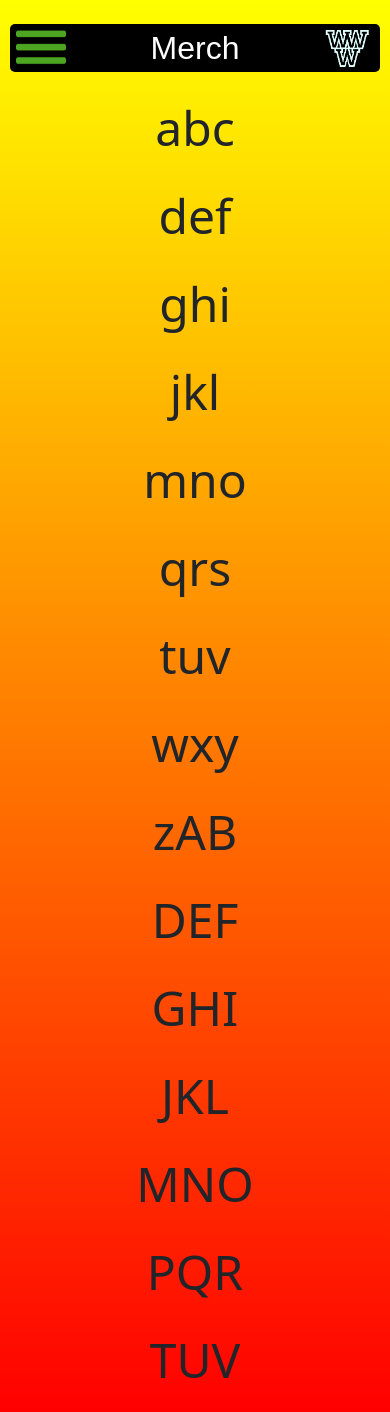
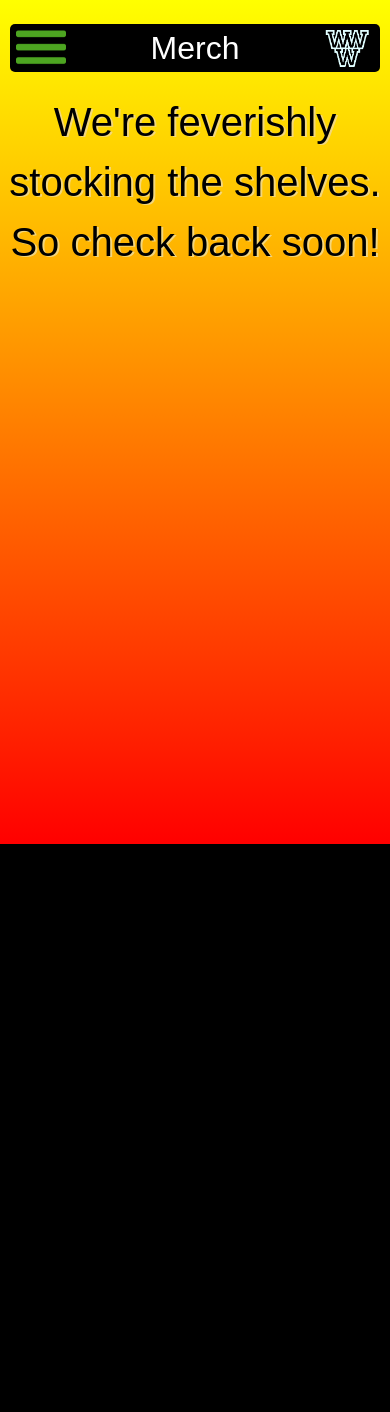
Before and after one commit to KippRei/kipprei.github.io, a PHP site: page /merch.html in a window 390 px wide. After the commit the page ends 844 px from the top, so only its background shows below. Run offline with PHP 8.4, Linux system fonts and the light colour scheme; some web fonts are replaced.

Commit message:
merch message and bg colors

```diff
--- a/contact.html
+++ b/contact.html
@@ -9,6 +9,7 @@
         <link href="https://cdn.jsdelivr.net/npm/bootstrap@5.0.0-beta2/dist/css/bootstrap.min.css" rel="stylesheet" integrity="sha384-BmbxuPwQa2lc/FVzBcNJ7UAyJxM6wuqIj61tLrc4wSX0szH/Ev+nYRRuWlolflfl" crossorigin="anonymous">
         <link rel="stylesheet" href="/styles.css">
         <link href="https://fonts.cdnfonts.com/css/metal-head" rel="stylesheet">
+        <link href="https://fonts.cdnfonts.com/css/rolina" rel="stylesheet">
     </head>
 
     <body class="contact">
--- a/media.html
+++ b/media.html
@@ -9,7 +9,8 @@
         <link href="https://cdn.jsdelivr.net/npm/bootstrap@5.0.0-beta2/dist/css/bootstrap.min.css" rel="stylesheet" integrity="sha384-BmbxuPwQa2lc/FVzBcNJ7UAyJxM6wuqIj61tLrc4wSX0szH/Ev+nYRRuWlolflfl" crossorigin="anonymous">
         <link rel="stylesheet" href="/styles.css">
         <link href="https://fonts.cdnfonts.com/css/metal-head" rel="stylesheet">
-    </head>
+        <link href="https://fonts.cdnfonts.com/css/rolina" rel="stylesheet">
+      </head>
 
     <body class="media">
       <div class="menuButtonPos">
--- a/merch.html
+++ b/merch.html
@@ -9,7 +9,8 @@
         <link href="https://cdn.jsdelivr.net/npm/bootstrap@5.0.0-beta2/dist/css/bootstrap.min.css" rel="stylesheet" integrity="sha384-BmbxuPwQa2lc/FVzBcNJ7UAyJxM6wuqIj61tLrc4wSX0szH/Ev+nYRRuWlolflfl" crossorigin="anonymous">
         <link rel="stylesheet" href="/styles.css">
         <link href="https://fonts.cdnfonts.com/css/metal-head" rel="stylesheet">
-    </head>
+        <link href="https://fonts.cdnfonts.com/css/rolina" rel="stylesheet">
+      </head>
 
     <body class="merch">
       <div class="menuButtonPos">
@@ -44,22 +45,13 @@
         </div>
       </nav>
       <div class="contentStartBuffer"></div>
-      <div>
-        <p>abc</p>
-        <p>def</p>
-        <p>ghi</p>
-        <p>jkl</p>
-        <p>mno</p>
-        <p>qrs</p>
-        <p>tuv</p>
-        <p>wxy</p>
-        <p>zAB</p>
-        <p>DEF</p>
-        <p>GHI</p>
-        <p>JKL</p>
-        <p>MNO</p>
-        <p>PQR</p>
-        <p>TUV</p>
+      <div class="centered">
+        <div class="contentText">
+          We're feverishly stocking the shelves.
+        </div>
+        <div class="contentText">
+          So check back soon!
+        </div>
       </div>
     </body>
     <script src="/js.js"></script>
--- a/styles.css
+++ b/styles.css
@@ -183,6 +183,10 @@ ul {
 
     .merch {
         background-image: linear-gradient(to top, red , yellow);
+        background-size: cover;
+        background-position: center;
+        background-repeat: no-repeat;
+        background-attachment: fixed;
     }
 
     .media {
@@ -194,7 +198,11 @@ ul {
     }
 
     .contact {
-        background-color: salmon;
+        background-image: linear-gradient(to top, rgb(255, 17, 0) , rgb(10, 199, 4));
+        background-size: cover;
+        background-position: center;
+        background-repeat: no-repeat;
+        background-attachment: fixed;
     }
 }
 
```
